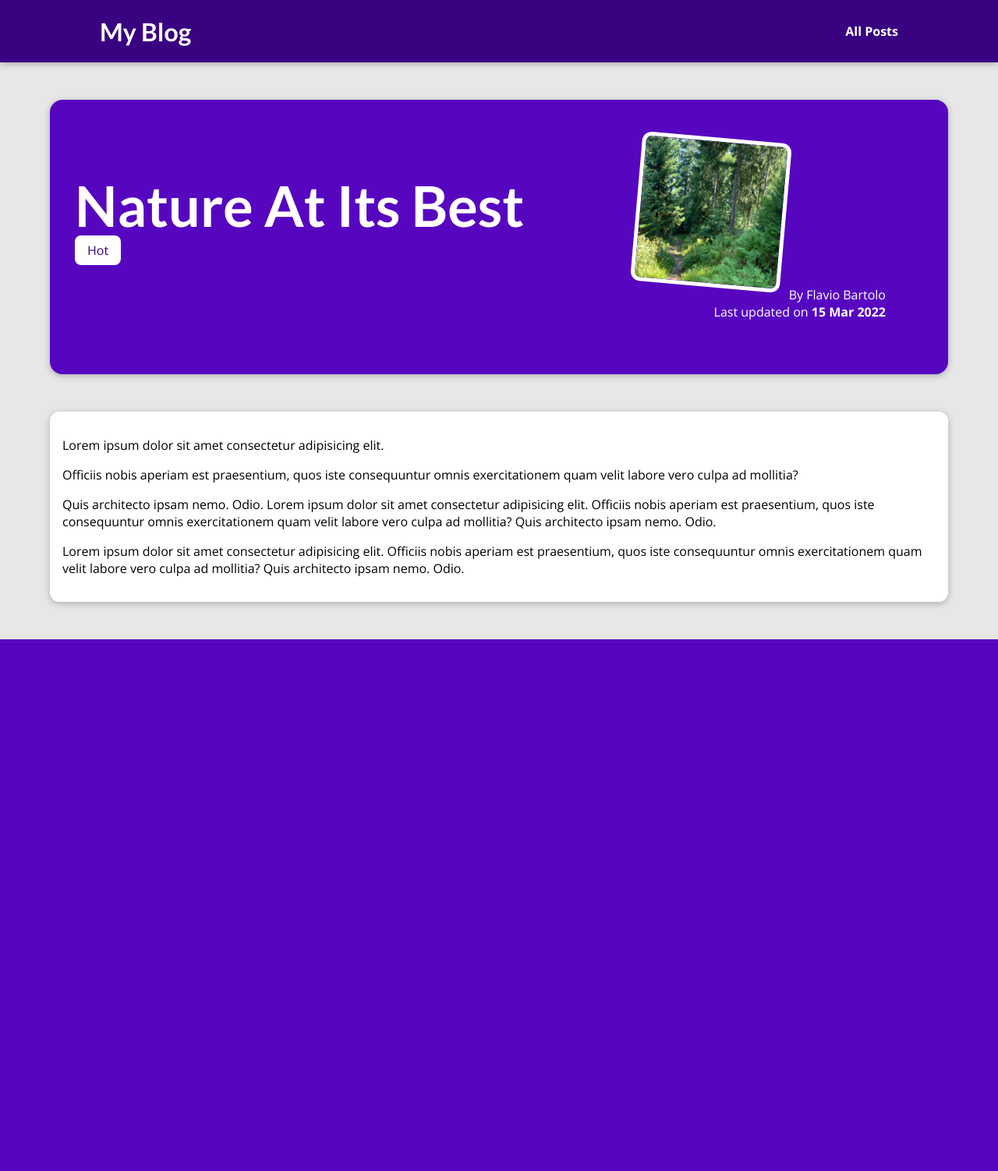
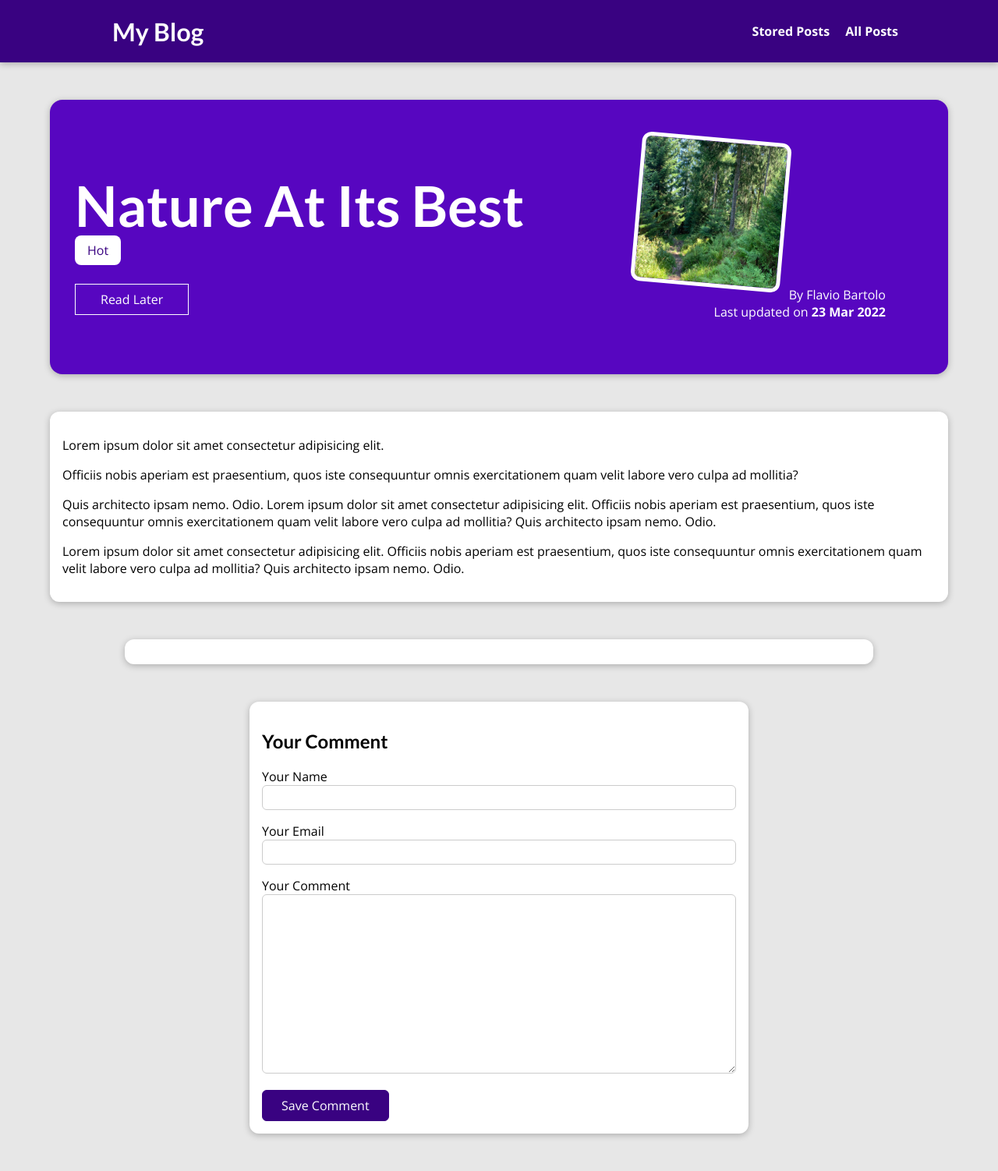
Before and after one commit to flaviobartolo/my_blog, a Django app: a page that uses templates/base.html in a window 1280 px wide. Shown: the whole page at 78% size. Before the commit the page ends 820 px from the top, so only its background shows below. Run offline with Django 4.2, Linux system fonts and the light colour scheme; data comes from the database, SQL or seed files in the repository.

Commit message:
Section 14 - forms, files, sessions | finished

```diff
--- a/blog/admin.py
+++ b/blog/admin.py
@@ -1,5 +1,5 @@
 from django.contrib import admin
-from .models import Post, Author, Tag
+from .models import Post, Author, Tag, Comment
 # Register your models here.
 
 class PostAdmin(admin.ModelAdmin):
@@ -7,6 +7,10 @@
   list_display = ('title','date','author',)
   prepopulated_fields = {'slug': ('title',)}
 
+class CommentAdmin(admin.ModelAdmin):
+  list_display = ('user_name', 'post')
+
 admin.site.register(Post, PostAdmin)
 admin.site.register(Author)
 admin.site.register(Tag)
+admin.site.register(Comment, CommentAdmin)
--- /dev/null
+++ b/blog/forms.py
@@ -0,0 +1,12 @@
+from django import forms
+from .models import Comment
+
+class CommentForm(forms.ModelForm):
+  class Meta:
+    model = Comment
+    exclude = ['post']
+    labels = {
+      'user_name': 'Your Name',
+      'user_email': 'Your Email',
+      'text': 'Your Comment'
+    }
--- a/blog/models.py
+++ b/blog/models.py
@@ -24,9 +24,19 @@
 class Post(models.Model):
   title = models.CharField(max_length=150)
   excerpt = models.CharField(max_length=200)
-  image_name = models.CharField(max_length=100)
+  image = models.ImageField(upload_to='posts', null=True)
   date = models.DateField(auto_now=True)
   slug = models.SlugField(default='', unique=True, null=False)
   content = models.TextField(validators=[MinLengthValidator(10)])
   author = models.ForeignKey(Author, on_delete=models.SET_NULL, related_name='posts', null=True)
   tags = models.ManyToManyField(Tag)
+
+  def __str__(self):
+    return self.title
+
+
+class Comment(models.Model):
+  user_name = models.CharField(max_length=250)
+  user_email = models.EmailField()
+  text = models.TextField(max_length=400)
+  post = models.ForeignKey(Post, on_delete=models.CASCADE, related_name='comments', null=True)
--- a/blog/static/blog/post-detail.css
+++ b/blog/static/blog/post-detail.css
@@ -73,3 +73,133 @@
   padding: 0.5rem 1rem;
   border-radius: 8px;
 }
+
+#comment-form {
+  margin: 3rem auto;
+  width: 90%;
+  max-width: 40rem;
+  border-radius: 12px;
+  background-color: white;
+  box-shadow: 0 2px 8px rgba(0, 0, 0, 0.25);
+  padding: 1rem;
+}
+
+#comment-form button {
+  font: inherit;
+  background-color: #390281;
+  color: white;
+  border: 1px solid #390281;
+  padding: 0.5rem 1.5rem;
+  border-radius: 6px;
+  cursor: pointer;
+}
+
+#comment-form button:hover,
+#comment-form button:active{
+  background-color: #4f0ba7;
+  border-color: #4f0ba7;
+}
+
+.form-control {
+  margin-bottom: 1rem;
+
+}
+
+.form-control label {
+  font-weight: bold;
+  margin-bottom: 0.5rem;
+}
+
+.form-control input,
+.form-control textarea {
+  display: bloock;
+  width: 100%;
+  font: inherit;
+  padding: 0.25rem;
+  border-radius: 6px;
+  border: 1px solid #ccc;
+}
+
+.errorlist {
+  list-style: none;
+  margin: 0.5rem 0;
+  padding: 0;
+  color: #d6000b;
+
+}
+
+.invalid label {
+  color: #d6000b;
+}
+
+.invalid input,
+.invalid textarea {
+  border-color: #d6000b;
+  background-color: #ffe6e7;
+}
+
+#alert {
+  margin: 8rem auto 3rem auto;
+  border: 1px solid #d6000b;
+  background-color: #ffe6e7;
+  padding: 1rem;
+  width: 90%;
+  max-width: 40rem;
+}
+
+#alert a {
+  text-decoration: none;
+  border: 1px solid #d6000b;
+  background-color: #d6000b;
+  color: white;
+  padding: 0.25rem 1.5rem;
+  border-radius: 6px;
+}
+
+#comments {
+  margin: 3rem auto;
+  width: 90%;
+  max-width: 60rem;
+  border-radius: 12px;
+  background-color: white;
+  box-shadow: 0 2px 8px rgba(0, 0, 0, 0.25);
+  padding: 1rem 2rem;
+}
+
+#comments ul {
+  list-style: none;
+  margin: 0;
+  padding: 0;
+}
+
+#comments li {
+  margin-bottom: 1rem;
+  border-bottom: 2px solid #ccc;
+}
+
+#comments li:last-of-type {
+  border-bottom: none;
+}
+
+#comments h2 {
+  color: #464646;
+}
+
+#read-later {
+  margin: 2rem 0;
+}
+
+#read-later button {
+  background-color: transparent;
+  border: 1px solid white;
+  padding: 0.5rem 2rem;
+  font: inherit;
+  color: white;
+  cursor: pointer;
+}
+
+#read-later button:hover,
+#read-later button:active {
+  background-color: white;
+  color: #390281;
+}
--- a/blog/templates/blog/includes/post.html
+++ b/blog/templates/blog/includes/post.html
@@ -1,8 +1,7 @@
-{% load static %}
 <li>
   <article class="post">
     <a href="{% url 'post-detail-page' post.slug %}">
-      <img src="{% static 'blog/images/'|add:post.image_name %}" alt="{{ post.title }}" />
+      <img src="{{ post.image.url }}" alt="{{ post.title }}" />
       <div class="post__content">
         <h3>{{ post.title }}</h3>
         <p>{{ post.excerpt }}</p>
--- a/blog/templates/blog/post_detail.html
+++ b/blog/templates/blog/post_detail.html
@@ -11,6 +11,17 @@
 {% endblock %}
 
 {% block content %}
+
+
+  {% if comment_form.errors %}
+  <div id="alert">
+    <h2>Saving the comment failed!</h2>
+    <p>Please check the comment form below the post and fix</p>
+    <a href="#comment-form">Fix!</a>
+  </div>
+  {% endif %}
+
+
   <section id="summary">
     <h2>{{post.title}}</h2>
     <div>
@@ -18,15 +29,58 @@
       <span class="tag">{{tag}}</span>
     {% endfor %}
     </div>
+
+    <div id="read-later">
+      <form action="{% url 'read-later' %}" method="POST">
+        {% csrf_token %}
+        <input type="hidden" value="{{ post.id }}" name="post_id">
+        <button>
+          {% if saved_for_later %}
+            Remove from "Read Later" List
+          {% else %}
+            Read Later
+          {% endif %}
+        </button>
+      </form>
+    </div>
+
     <article>
-      <img src="{% static 'blog/images/'|add:post.image_name %}" alt="{{ post.title }}" />
+      <img src="{{ post.image.url }}" alt="{{ post.title }}" />
       <adress>By <a href='emailto:{{post.author.email_address}}'>{{ post.author }}</a></adress>
       <div>
         Last updated on <time>{{ post.date|date:'d M Y' }}</time>
       </div>
     </article>
   </section>
+
   <main>
     {{ post.content|linebreaks }}
   </main>
+
+  <section id="comments">
+    <ul>
+      {% for comment in comments %}
+        <li>
+          <h2>{{ comment.user_name }}</h2>
+          <p>{{ comment.text|linebreaks }}</p>
+        </li>
+      {% endfor %}
+    </ul>
+  </section>
+
+<section id="comment-form">
+  <h2>Your Comment</h2>
+  <form action="{% url 'post-detail-page' post.slug %}" method="POST">
+    {% csrf_token %}
+    {% for form_field in comment_form %}
+    {{ form_field.label}}
+    <div class="form-control {% if form_field.errors %}invalid{% endif %}">
+      {{ form_field }}
+      {{ form_field.errors }}
+    </div>
+    {% endfor %}
+    <button>Save Comment</button>
+  </form>
+</section>
+
 {% endblock %}
--- a/blog/urls.py
+++ b/blog/urls.py
@@ -3,7 +3,9 @@
 from . import views
 
 urlpatterns = [
-    path('', views.starting_page, name='index'),
-    path('posts', views.posts, name='posts-page'),
-    path('posts/<slug:slug>', views.post_detail, name='post-detail-page'),
+    path('', views.StartingPageView.as_view(), name='index'),
+    path('posts', views.AllPostsView.as_view(), name='posts-page'),
+    path('posts/<slug:slug>', views.PostDetail.as_view(),
+      name='post-detail-page'),
+    path('read-later', views.ReadLaterView.as_view(), name="read-later")
 ]
--- a/blog/views.py
+++ b/blog/views.py
@@ -1,12 +1,123 @@
 from django.shortcuts import render, get_object_or_404
-from django.http import HttpResponse, Http404
+
+from django.http import HttpResponseRedirect
+from django.urls import reverse
+
+from django.views.generic import ListView
+from django.views import View
 
 from .models import Post
+from .forms import Comment, CommentForm
 
 import logging
 
 # Create your views here.
 
+class StartingPageView(ListView):
+  template_name = 'blog/index.html'
+  model = Post
+  ordering = ['-date']
+  context_object_name = 'posts'
+
+  def get_queryset(self):
+    queryset = super().get_queryset()
+    data = queryset[:3]
+    return data
+
+
+class AllPostsView(ListView):
+  template_name = 'blog/all-posts.html'
+  model = Post
+  ordering = ['-date']
+  context_object_name = 'all_posts'
+
+
+class PostDetail(View):
+
+  def is_stored_post(self, request, post_id):
+    stored_posts = request.session.get('stored_posts')
+
+    if stored_posts is not None:
+      is_saved_for_later = post_id in stored_posts
+    else:
+      is_saved_for_later = False
+
+    return is_saved_for_later
+
+  def get(self, request, slug):
+    post = Post.objects.get(slug=slug)
+
+
+    context = {
+      'post': post,
+      'tags': post.tags.all(),
+      'comment_form': CommentForm(),
+      'comments': post.comments.all().order_by('-id'),
+      'saved_for_later': self.is_stored_post(request, post.id)
+    }
+
+    return render(request, 'blog/post_detail.html', context)
+
+  def post(self, request, slug):
+    comment_form = CommentForm(request.POST)
+    post = Post.objects.get(slug=slug)
+
+    if comment_form.is_valid():
+      comment = comment_form.save(commit=False) # create an instance of comment object and take user input (the comment form data)
+      comment.post = post # add extra data (link the comment data to the correct post)
+      comment.save() # save to database
+      return HttpResponseRedirect(reverse('post-detail-page', args = [slug]))
+
+
+    context = {
+      'post': post,
+      'tags': post.tags.all(),
+      'comment_form': comment_form,
+      'comments': post.comments.all().order_by('-id'),
+      'saved_for_later': self.is_stored_post(request, post.id)
+    }
+
+    return render(request, 'blog/post_detail.html', context)
+
+
+class ReadLaterView(View):
+
+  def get(self, request):
+    stored_posts = request.session.get('stored_posts')
+
+    context = {}
+
+    if stored_posts is None or len(stored_posts) == 0:
+      context['posts'] = []
+      context['has_posts'] = False
+    else:
+      posts = Post.objects.filter(id__in=stored_posts)
+      context['posts'] = posts
+      context['has_posts'] = True
+
+    return render(request, 'blog/stored-posts.html', context)
+
+
+
+  def post(self, request):
+    stored_posts = request.session.get('stored_posts')
+
+    if stored_posts is None:
+      stored_posts = []
+
+    post_id = int(request.POST['post_id'])
+
+    if post_id not in stored_posts:
+      stored_posts.append(post_id)
+    else:
+      stored_posts.remove(post_id)
+
+    request.session['stored_posts'] = stored_posts
+
+    return HttpResponseRedirect('/')
+
+
+'''
 def starting_page(request):
 
   latest_posts = Post.objects.all().order_by('-date')[:3]
@@ -24,3 +135,4 @@
     'tags': post.tags.all(),
 
   })
+'''
--- a/my_blog/settings.py
+++ b/my_blog/settings.py
@@ -122,6 +122,9 @@
     BASE_DIR / "static",
 ]
 
+MEDIA_ROOT = BASE_DIR / 'uploads'
+MEDIA_URL = '/files/'
+
 # Default primary key field type
 # https://docs.djangoproject.com/en/4.0/ref/settings/#default-auto-field
 
--- a/my_blog/urls.py
+++ b/my_blog/urls.py
@@ -16,7 +16,10 @@
 from django.contrib import admin
 from django.urls import path, include
 
+from django.conf.urls.static import static
+from django.conf import settings
+
 urlpatterns = [
     path('admin/', admin.site.urls),
     path('', include('blog.urls')),
-]
+] + static(settings.MEDIA_URL, document_root = settings.MEDIA_ROOT)
--- a/static/app.css
+++ b/static/app.css
@@ -35,6 +35,7 @@
   text-decoration: none;
   color: white;
   font-weight: bold;
+  margin-left: 1rem;
 }
 
 #main-navigation a:hover,
--- a/templates/base.html
+++ b/templates/base.html
@@ -16,6 +16,7 @@
       <a href="{% url 'index' %}">My Blog</a>
     </h1>
     <nav>
+      <a href="{% url 'read-later' %}">Stored Posts</a>
       <a href="{% url 'posts-page' %}">All Posts</a>
     </nav>
   </header>
```
Also changed, not shown: blog/static/blog/stored-posts.css (added, +38 -0 lines), blog/templates/blog/stored-posts.html (added, +23 -0 lines), blog/migrations/0003_remove_post_image_name_post_image.py (added), blog/migrations/0004_comment.py (added), db.sqlite3, uploads/posts/coding.jpg (added), uploads/posts/mountains.jpg (added), uploads/posts/woods.jpg (added).
